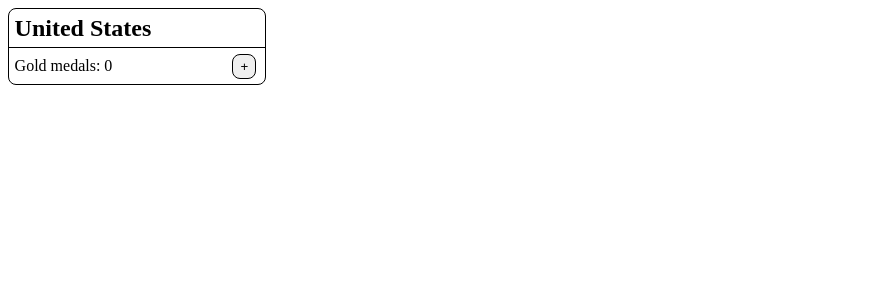
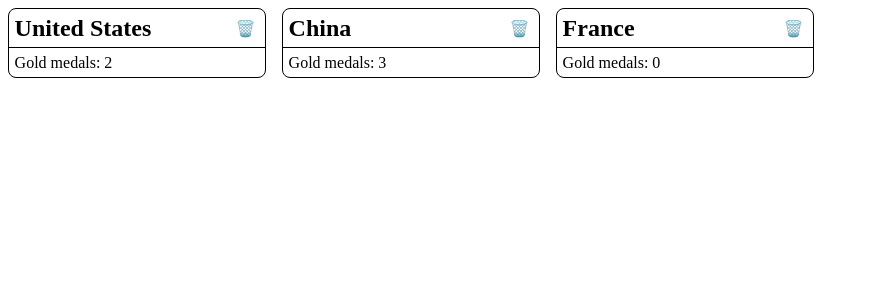
Before and after one commit to Khoa-Henry/medals-react, a React (Create React App) app: page / in a window 1280 px wide. Shown: the top 300 px of the page, without its empty margins (0-869 px from the left). Built offline with nearby package versions, Linux system fonts and the light colour scheme.

Commit message:
map out component and delete funtion

```diff
--- a/src/App.js
+++ b/src/App.js
@@ -1,9 +1,16 @@
+import { useState } from "react";
 import Country from "./components/Country";
 
 function App() {
+  const [countries, setCountries] = useState([
+    { id: 1, name: "United States", gold: 2 },
+    { id: 2, name: "China", gold: 3 },
+    { id: 3, name: "France", gold: 0 },
+  ]);
+
   return (
-    <div>
-      <Country />
+    <div style={{ display: "flex" }}>
+      <Country countries={countries} setCountries={setCountries} />
     </div>
   );
 }
--- a/src/components/Country.js
+++ b/src/components/Country.js
@@ -1,14 +1,15 @@
-import { useState } from "react";
+const Country = (props) => {
+  const { countries, setCountries } = props;
 
-const Country = () => {
-  const [name, setname] = useState("United States");
-  const [gold, setGold] = useState(0);
+  const handleDelete = (id) => {
+    const foundIndex = countries.findIndex((c) => c.id === id);
+    const countriesClone = [...countries];
 
-  const handleOnClick = () => {
-    setGold(gold + 1);
+    countriesClone.splice(foundIndex, 1);
+    setCountries(countriesClone);
   };
 
-  return (
+  return countries.map((c) => (
     <div
       style={{
         border: "solid 1px",
@@ -17,8 +18,32 @@
         borderRadius: ".5rem",
       }}
     >
-      <h2 style={{ borderBottom: "solid 1px", padding: ".35rem", margin: "0" }}>
-        {name}
+      <h2
+        style={{
+          borderBottom: "solid 1px",
+          padding: ".35rem",
+          margin: "0",
+          fontSize: "1.5rem",
+          display: "flex",
+          justifyContent: "space-between",
+          alignItems: "center",
+          fontWeight: "bold",
+        }}
+      >
+        {c.name}
+        <div
+          class="basket"
+          style={{
+            padding: ".25rem",
+            fontSize: "16px",
+            cursor: "pointer",
+          }}
+          onClick={() => {
+            handleDelete(c.id);
+          }}
+        >
+          🗑️
+        </div>
       </h2>
       <div
         style={{
@@ -28,23 +53,10 @@
           alignItems: "center",
         }}
       >
-        Gold medals: {gold}
-        <button
-          style={{
-            padding: ".25rem",
-            width: "1.5rem",
-            margin: "0 3px",
-            borderRadius: "8px",
-            border: "solid 1px",
-            cursor: "pointer",
-          }}
-          onClick={handleOnClick}
-        >
-          +
-        </button>
+        Gold medals: {c.gold}
       </div>
     </div>
-  );
+  ));
 };
 
 export default Country;
```
